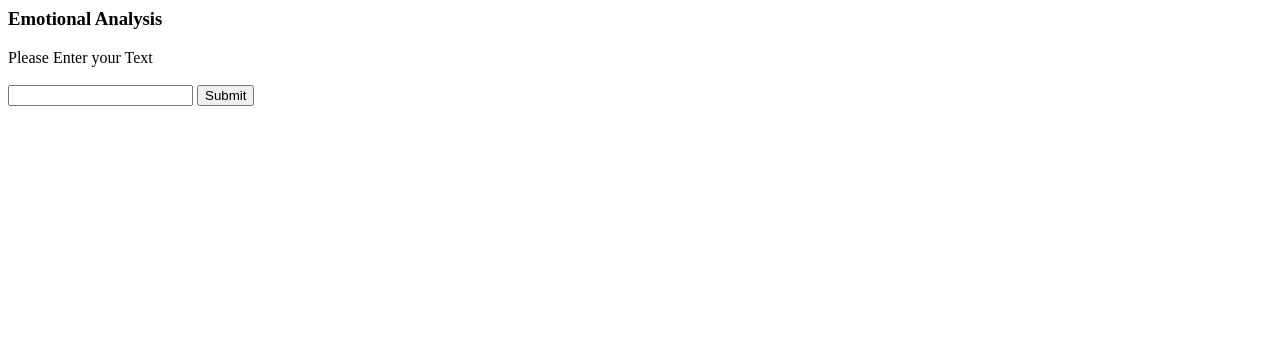
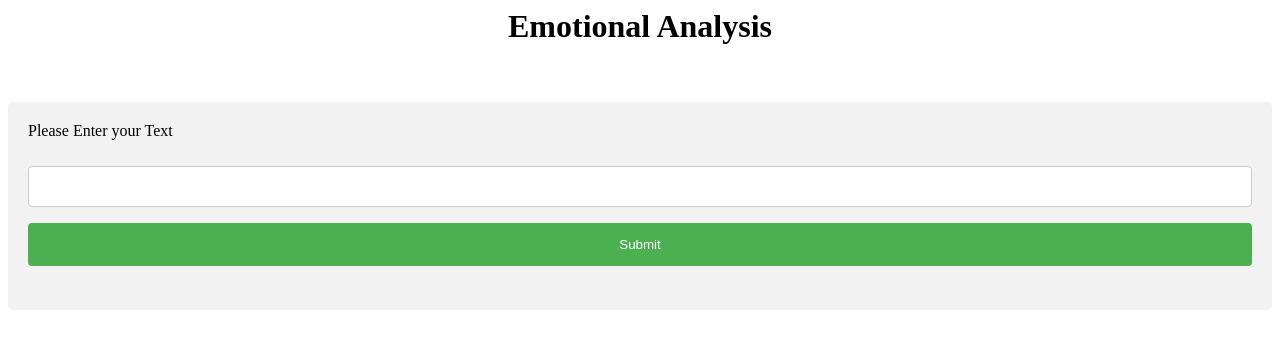
Before and after one commit to yashamin11/Emotional-Analysis, a Flask app: page / in a window 1280 px wide. Shown: the top 349 px of the page. Run offline with Flask 2, Linux system fonts and the light colour scheme.

Commit message:
UI Improved

```diff
--- a/templates/index.html
+++ b/templates/index.html
@@ -1,6 +1,39 @@
+<style>
+  input[type=text], select {
+    width: 100%;
+    padding: 12px 20px;
+    margin: 8px 0;
+    display: inline-block;
+    border: 1px solid #ccc;
+    border-radius: 4px;
+    box-sizing: border-box;
+  }
+
+  input[type=submit] {
+    width: 100%;
+    background-color: #4CAF50;
+    color: white;
+    padding: 14px 20px;
+    margin: 8px 0;
+    border: none;
+    border-radius: 4px;
+    cursor: pointer;
+  }
+
+  input[type=submit]:hover {
+    background-color: #45a049;
+  }
+
+  div {
+    border-radius: 5px;
+    background-color: #f2f2f2;
+    padding: 20px;
+  }
+  </style>
 <html>
 <body>
-    <h3>Emotional Analysis</h3>
+    <h1 style="text-align:center">Emotional Analysis</h1>
+    <br></br>
 
 <div>
   <form action="/result" method="POST">
```
